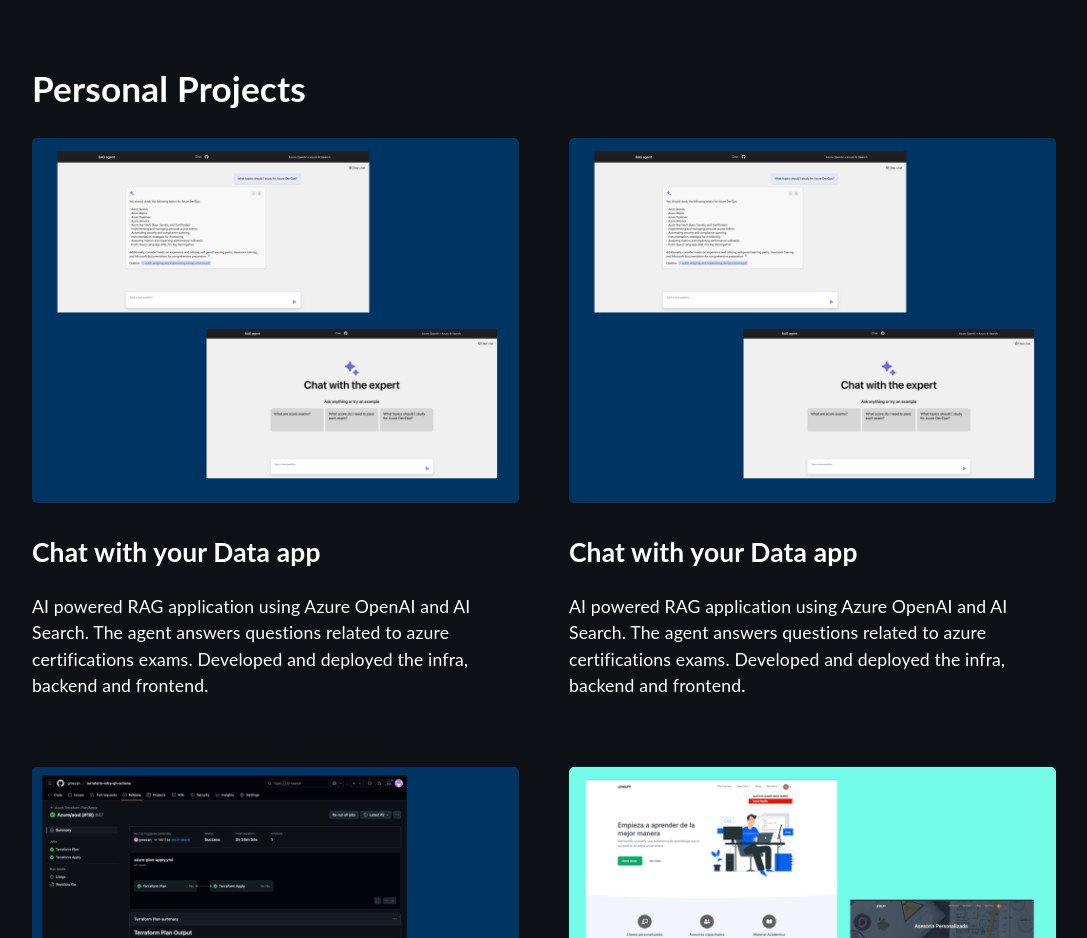
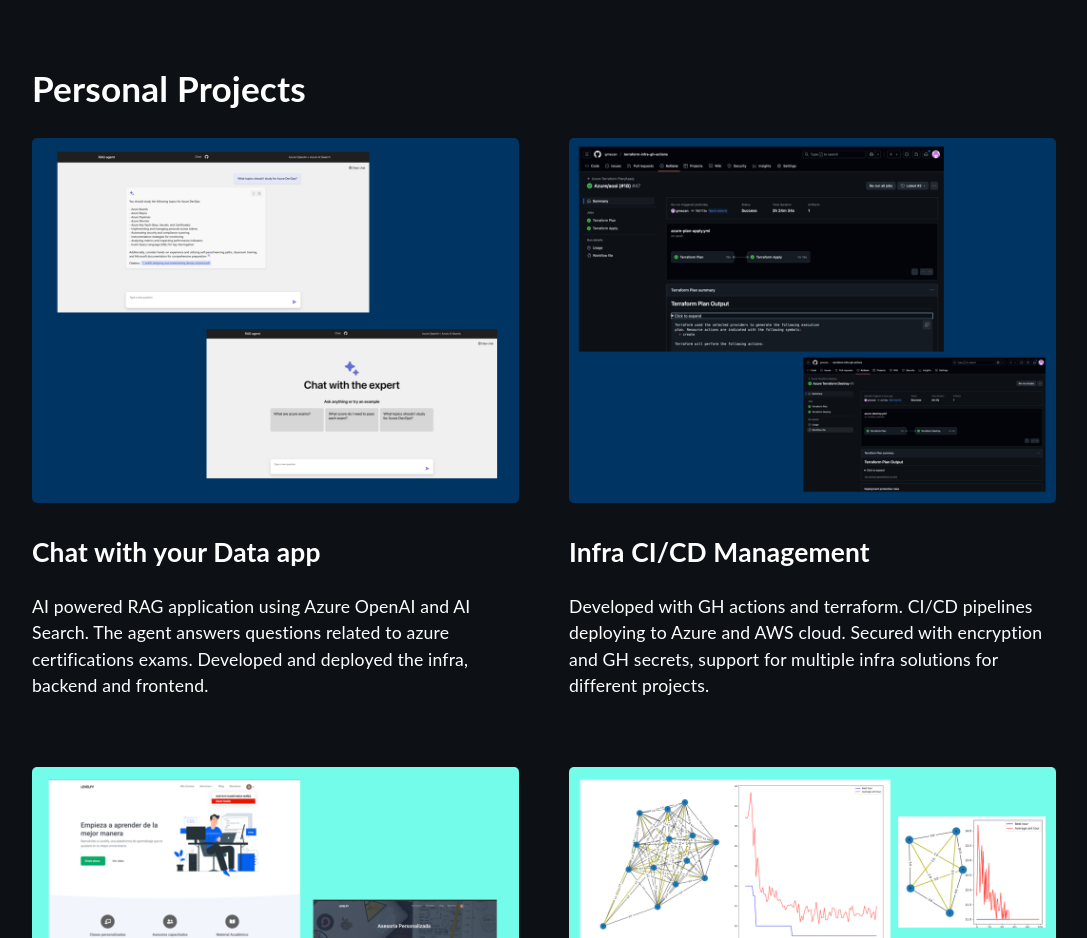
Before and after one commit to gmezan/me, a React (Vite) app: page / in a window 1280 px wide. Shown: the part 2940-3878 px from the top of the page, without its empty margins (96-1183 px from the left). Built offline with nearby package versions, Linux system fonts and the light colour scheme.

Commit message:
Fix projects

```diff
--- a/src/components/Project.tsx
+++ b/src/components/Project.tsx
@@ -13,11 +13,6 @@ function Project() {
         <h1>Personal Projects</h1>
         <div className="projects-grid">
              <div className="project">
-                <a href="https://github.com/gmezan/azure-openai-search-rag" target="_blank" rel="noreferrer"><img src={rag} className="zoom" alt="thumbnail" width="100%"/></a>
-                <a href="https://github.com/gmezan/azure-openai-search-rag" target="_blank" rel="noreferrer"><h2>Chat with your Data app</h2></a>
-                <p>AI powered RAG application using Azure OpenAI and AI Search. The agent answers questions related to azure certifications exams. Developed and deployed the infra, backend and frontend.</p>
-            </div>
-            <div className="project">
                 <a href="https://github.com/gmezan/azure-openai-search-rag" target="_blank" rel="noreferrer"><img src={rag} className="zoom" alt="thumbnail" width="100%"/></a>
                 <a href="https://github.com/gmezan/azure-openai-search-rag" target="_blank" rel="noreferrer"><h2>Chat with your Data app</h2></a>
                 <p>AI powered RAG application using Azure OpenAI and AI Search. The agent answers questions related to azure certifications exams. Developed and deployed the infra, backend and frontend.</p>
```
